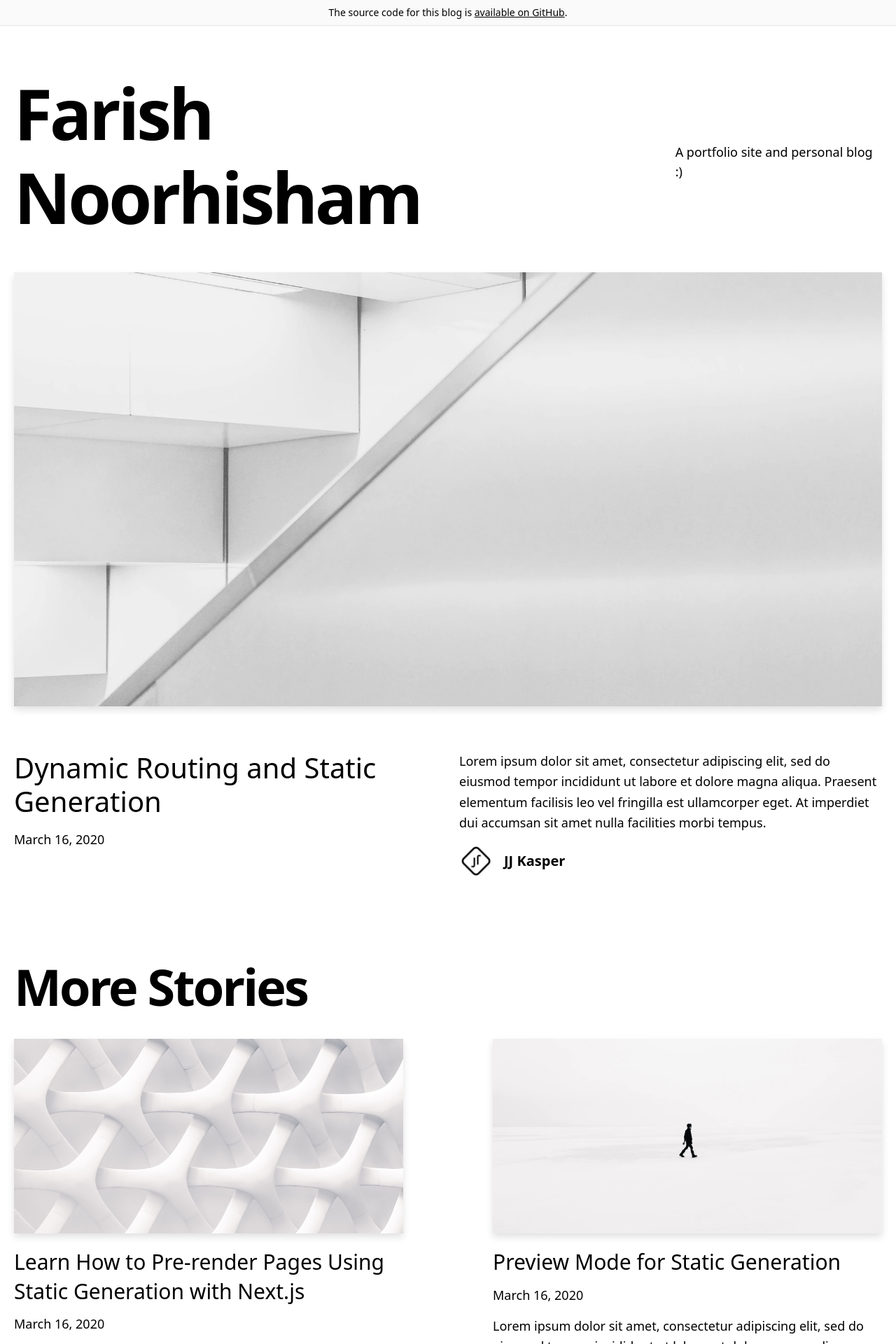
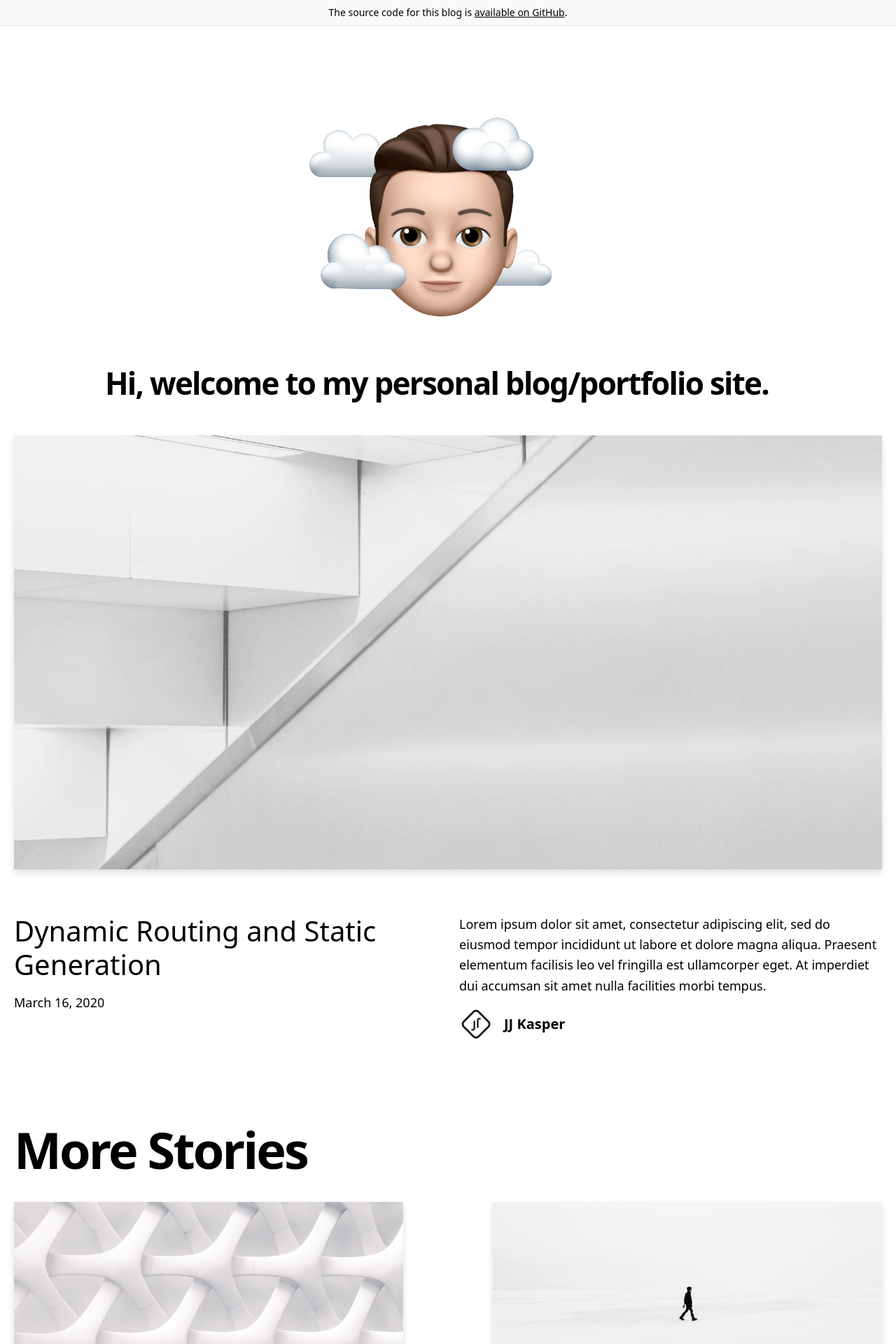
Before and after one commit to FarishLoy/farishnoorhisham, a Next.js app: page / in a window 1280 px wide. Shown: the top 1920 px of the page at 70% size. Built offline with nearby package versions, Linux system fonts and the light colour scheme.

Commit message:
add memoji lol

```diff
--- a/components/intro.tsx
+++ b/components/intro.tsx
@@ -1,12 +1,13 @@
+import Image from "next/image"
+import imageFile from "../public/assets/memoji.png"
+
 const Intro = () => {
   return (
-    <section className="flex-col md:flex-row flex items-center md:justify-between mt-16 mb-16 md:mb-12">
-      <h1 className="text-5xl md:text-8xl font-bold tracking-tighter leading-tight md:pr-8">
-        Farish Noorhisham
+    <section className="flex-col flex items-center md:justify-between mt-16 mb-16 md:mb-12">
+      <Image src={imageFile} alt="A memoji" className="mr-10" />
+      <h1 className="text-5xl md:text-6xl font-bold tracking-tighter leading-tight md:pr-8 text-center">
+        Hi, welcome to my personal blog/portfolio site.
       </h1>
-      <h4 className="text-center md:text-left text-lg mt-5 md:pl-8">
-        A portfolio site and personal blog :)
-      </h4>
     </section>
   )
 }
--- a/package.json
+++ b/package.json
@@ -23,6 +23,6 @@
     "@types/react-dom": "^18.0.6",
     "autoprefixer": "^10.4.7",
     "postcss": "^8.4.14",
-    "tailwindcss": "^3.1.4"
+    "tailwindcss": "^3.2.3"
   }
 }
--- a/tailwind.config.js
+++ b/tailwind.config.js
@@ -20,6 +20,8 @@ module.exports = {
         tight: 1.2,
       },
       fontSize: {
+        '3xl': '2rem',
+        '4xl': '2.25rem',
         '5xl': '2.5rem',
         '6xl': '2.75rem',
         '7xl': '4.5rem',
```
Also changed, not shown: public/assets/memoji.png (added), 1 other file (tests, documents, lock files or other folders).
